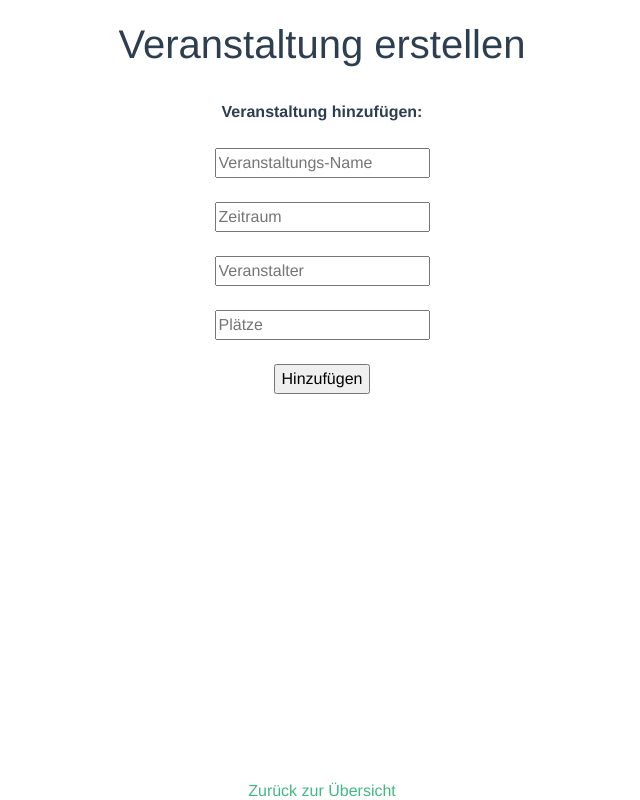
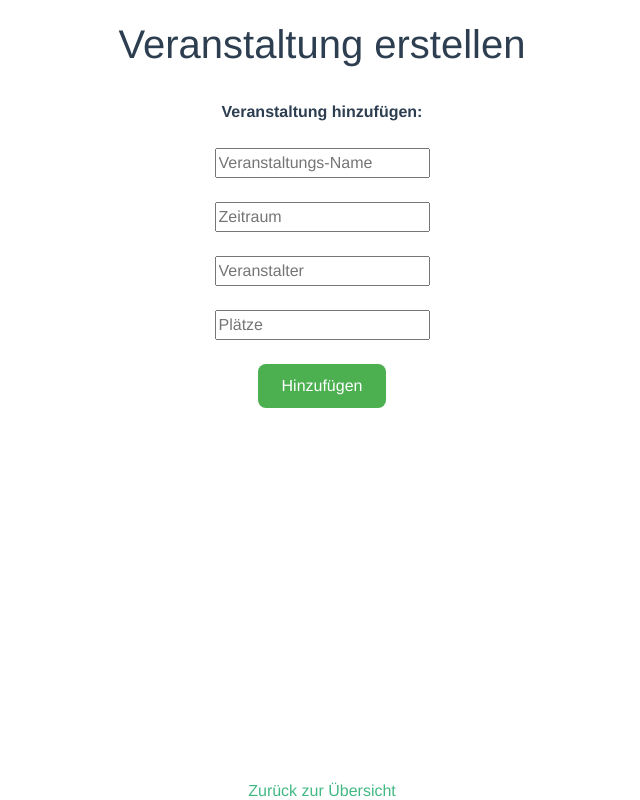
Before and after one commit to digital-bauhaus/Ferienpass-Admin, a Vue app in the folder frontend/: page /#/Veranstaltung in a window 1280 px wide. Shown: the whole page, without its empty margins (318-958 px from the left). Built offline with nearby package versions, Linux system fonts and the light colour scheme.

Commit message:
css button

```diff
--- a/frontend/src/components/Veranstaltung.vue
+++ b/frontend/src/components/Veranstaltung.vue
@@ -63,6 +63,18 @@ a {
   color: #42b983;
 }
 
+input[type=submit] {
+    background-color: #4CAF50; /* Green */
+    border: none;
+    color: white;
+    padding: 10px 24px;
+    border-radius: 8px;
+    text-align: center;
+    text-decoration: none;
+    display: inline-block;
+    font-size: 16px;
+}
+
 footer {
     clear: both;
 
```
